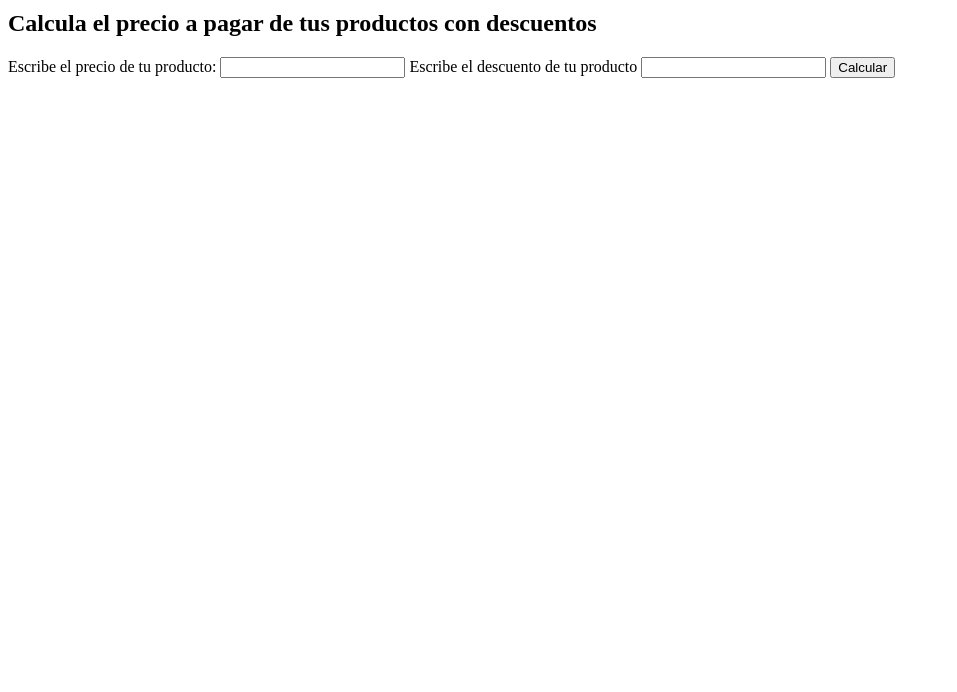
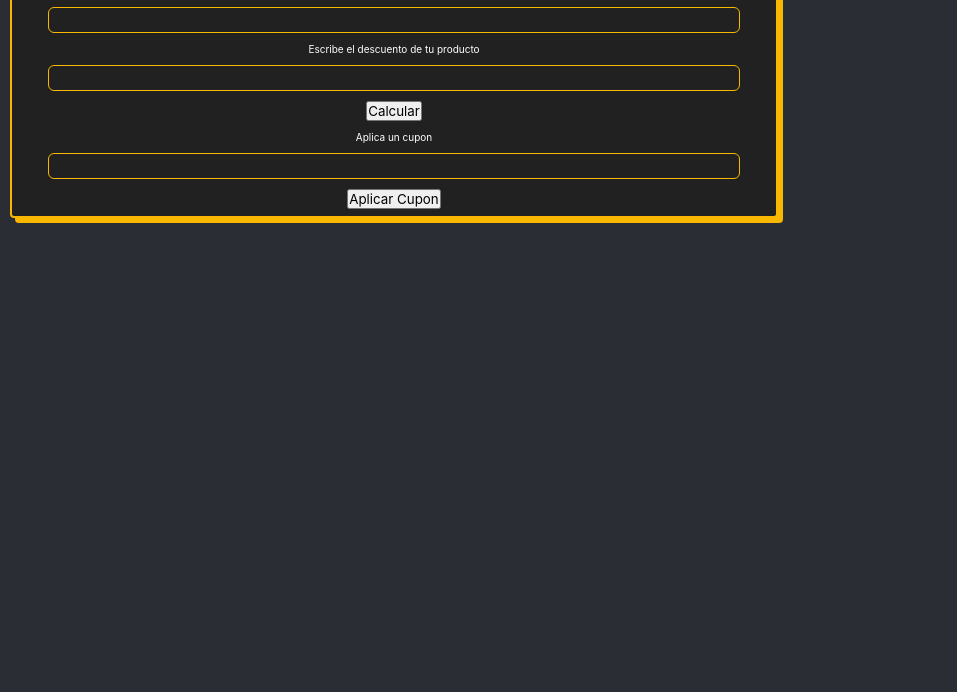
Before and after one commit to AndLego/curso-practico-js, a plain HTML site: page descuentos.html in a window 1280 px wide. Shown: the part 108-800 px from the top of the page, without its empty margins (0-957 px from the left). Drawn offline with Linux system fonts and the light colour scheme.

Commit message:
Añadida funcion descuento con cupones

```diff
--- a/descuentos.html
+++ b/descuentos.html
@@ -5,13 +5,14 @@
     <meta http-equiv="X-UA-Compatible" content="IE=edge">
     <meta name="viewport" content="width=device-width, initial-scale=1.0">
     <title>Porcentajes y Descuentos</title>
+    <link rel="stylesheet" href="./css/styles.css">
 </head>
 <body>
     <header>
         <h1>Procentajes y Descuentos</h1>
         <p>Este es el segundo taller del Curso Practico de JavaScript</p>
     </header>
-    <section>
+    <form class="card card-discount">
         <h2>Calcula el precio a pagar de tus productos con descuentos</h2>
         <form action="">
             <label for="InputPrice">Escribe el precio de tu producto:</label>
@@ -21,10 +22,15 @@
             <button type="button" onclick="onClickButtonPriceDiscount()">
                 Calcular
             </button>
+            <label for="InputCoupon">Aplica un cupon</label>
+            <input type="text" id="InputCoupon">
+            <button type="button" onclick="onClickButtonCouponDiscount()">
+                Aplicar Cupon
+            </button>
             <p id="ResultP"></p>
+            <p id="ResultC"></p>
         </form>
-    </section>
-
+    </form>
     <script src="./descuentos.js"></script>
 </body>
 </html>
--- a/descuentos.js
+++ b/descuentos.js
@@ -15,3 +15,29 @@ function onClickButtonPriceDiscount(){
     const resultP = document.getElementById("ResultP");
     return resultP.innerText = `El precio con descuento es $${precioConDescuento}`;
 }
+
+function onClickButtonCouponDiscount(){
+    const cuponDescuento = document.getElementById('InputCoupon').value;
+
+    const CUPONES_DESCUENTO = {
+        coupon1: 15,
+        coupon2: 20 ,
+        coupon3: 25 ,
+        coupon4: 30
+    }
+
+    const CUPON_DEFAULT = `Cupon invalido`;
+
+    const descuentoConCupon = CUPONES_DESCUENTO[cuponDescuento] || CUPON_DEFAULT;
+
+    const inputPrice = document.getElementById("InputPrice").value;
+    const inputDiscount = descuentoConCupon + Number(document.getElementById("InputDiscount").value);
+
+    const nuevoDescuento = calcularDescuento(inputPrice, inputDiscount)
+    const resultC = document.getElementById("ResultC");
+
+    if(isNaN(nuevoDescuento)){
+        return resultC.innerText = CUPON_DEFAULT;
+    }
+    return resultC.innerText = `El descuento con cupon es $${nuevoDescuento}`;
+}
```
